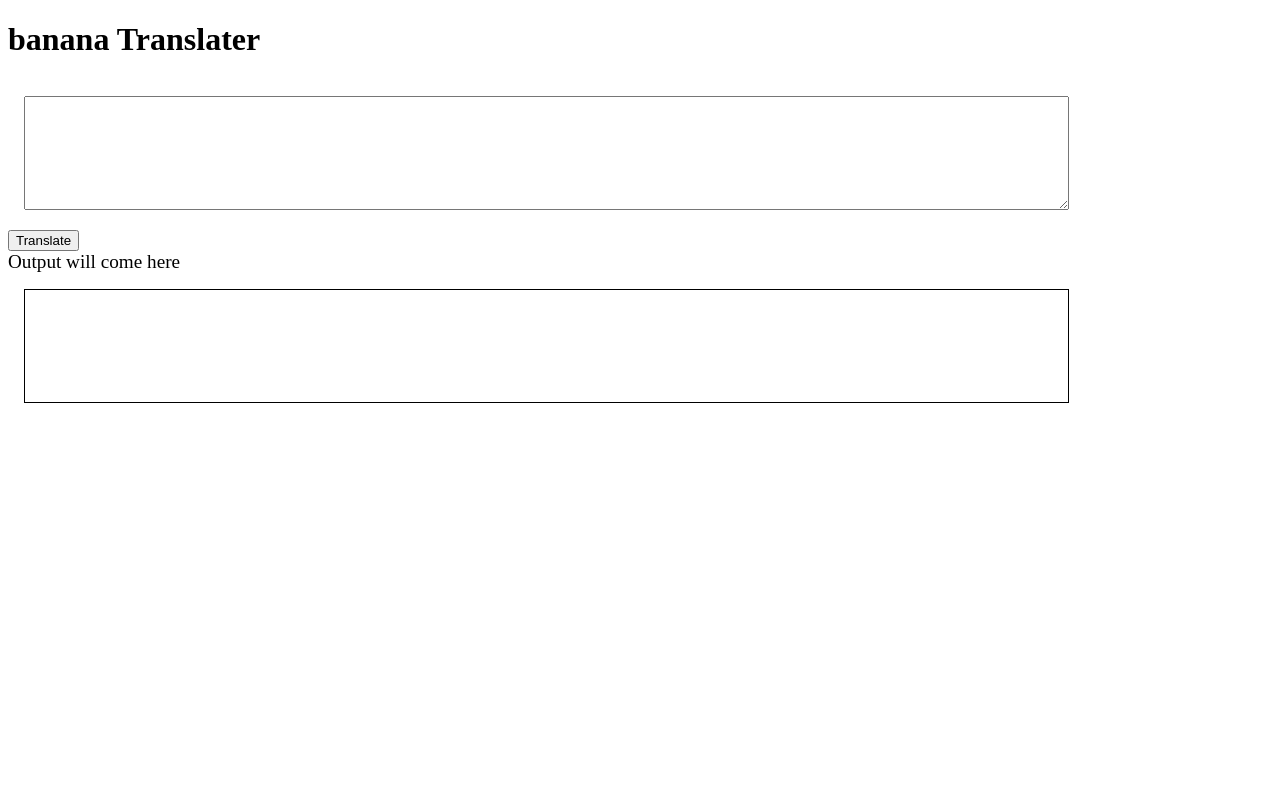
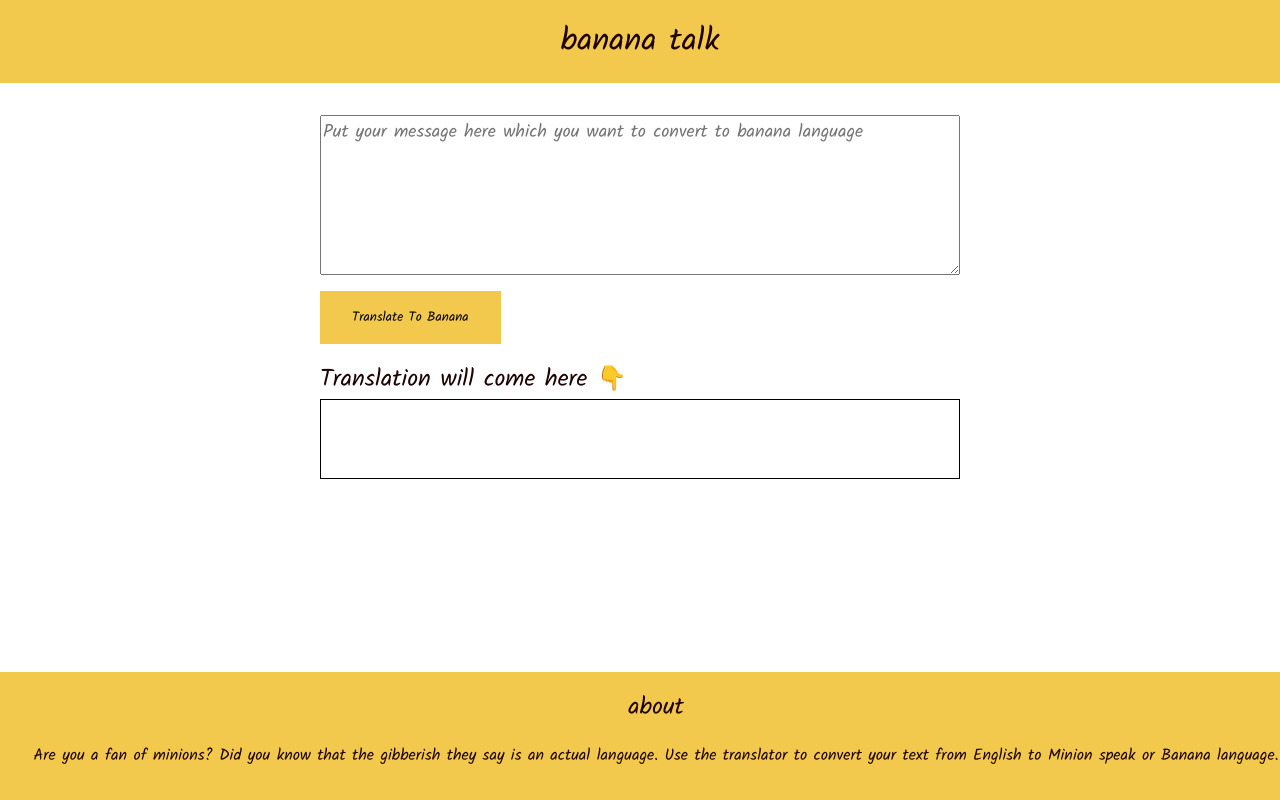
Before and after one commit to Jay-Gadhiya/banana-translater, a plain HTML site: page index.html in a window 1280 px wide. Drawn offline with Linux system fonts and the light colour scheme.

Commit message:
make banan app

```diff
--- /dev/null
+++ b/app.css
@@ -0,0 +1,68 @@
+*:root {
+    --primary : #f2c94c;
+    --black : black;
+}
+
+
+body {
+    margin: 0;
+    font-family: 'Kalam', cursive;
+    color: #1d0303;
+}
+
+div {
+    display: block;
+}
+
+nav {
+    background-color: var(--primary);
+    text-align: center;
+}
+
+.main {
+    box-sizing: border-box;
+    display: block;
+    margin: auto;
+    width: 50%;
+}
+
+textarea {
+    box-sizing: border-box;
+    display: block;
+    width: 100%;
+    min-height: 20vh;
+    margin-top: 2rem;
+    font-size: large;
+    font-family: inherit;
+}
+
+button {
+    background-color: var(--primary);
+    border: none;
+    margin: 1rem 0rem;
+    padding: 1rem 2rem;
+    font-family: 'Kalam', cursive;
+}
+
+.trans {
+    font-size: x-large;
+}
+
+#translate-output {
+    box-sizing: border-box;
+    width: 100%;
+    min-height: 10vh;
+    max-height: 20vh;
+    overflow: scroll;
+    border: 1px solid var(--black);
+}
+
+
+footer {
+    position: fixed;
+    bottom: 0;
+    width: 100%;
+    padding: 1rem;
+    background-color: var(--primary);
+    text-align: center;
+}
--- a/index.html
+++ b/index.html
@@ -1,45 +1,45 @@
+
+
+<!-- font-family: 'Kalam', cursive; -->
+
+
 <!DOCTYPE html>
 <html lang="en">
 
 <head>
     <meta charset="UTF-8">
-    <meta http-equiv="X-UA-Compatible" content="IE=edge">
     <meta name="viewport" content="width=device-width, initial-scale=1.0">
-    <title>Banana translater</title>
-    <style>
-        textarea{
-            width: 80%;
-            height: 10vh;
-            margin: 1rem;
-            padding: 1rem;
-        }
-
-        #output{
-            border: 1px solid black;
-            height: 10vh;
-            width: 80%;
-            margin: 1rem;
-            padding: 1rem;
-        }
-    </style>
-
+    <title>banana talk</title>
+    <link href="app.css" rel="stylesheet">
+    <link href='https://fonts.googleapis.com/css?family=Kalam' rel='stylesheet'>
 
 </head>
 
 <body>
-    <h1>banana Translater</h1>
-    <textarea id="txt-input" placeholder="Write in english" aria-placeholder="Write In English here"> </textarea>
-    <br>
-    <button id="btn-translate">Translate</button>
+    <nav>
+        <div style="font-size: 2rem; padding: 1rem;">
+            banana talk
+        </div>
 
-    <div style="font-size: larger;">Output will come here</div>
-    <div id="output"></div>
+    </nav>
+    <main class="main">
+        <textarea id="translate-input"
+            placeholder="Put your message here which you want to convert to banana language"></textarea>
+        <button id="translate-button"> Translate To Banana</button>
+        <div class="trans">Translation will come here 👇</div>
+
+        <div id="translate-output" style="padding: 1rem; font-size: large;"></div>
+
+    </main>
 
 
+    <footer>
+        <div style="font-size: x-large;">about</div>
+        <p>Are you a fan of minions? Did you know that the gibberish they say is an actual language. Use the translator
+            to convert your text from English to Minion speak or Banana language.</p>
+    </footer>
 
-
-
-    <script src="app.js" type="text/javascript"></script>
+    <script src="app.js" type="text/javascript"> </script>
 </body>
 
 </html>
```
